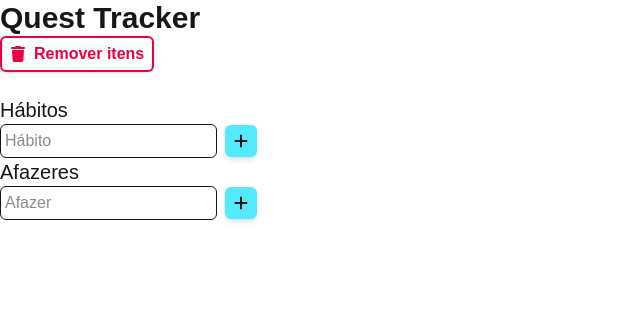
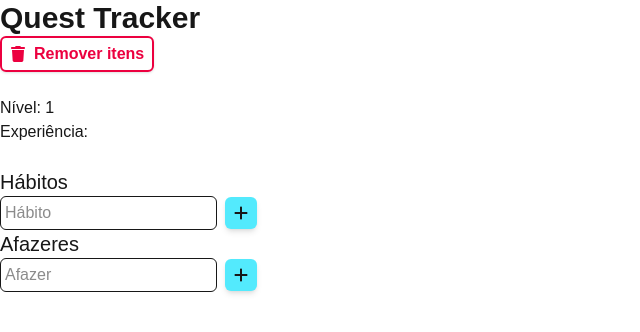
Before and after one commit to gab-souza-martins/gamified-habit-tracker, a Next.js app: page / in a window 1280 px wide. Shown: the top 332 px of the page, without its empty margins (0-640 px from the left). Built offline with nearby package versions, Linux system fonts and the light colour scheme.

Commit message:
Criado componente UserStats.tsx, com parágrafos para nível e experiência

```diff
--- /dev/null
+++ b/src/app/Components/UserStats.tsx
@@ -0,0 +1,10 @@
+const UserStats = () => {
+   return (
+      <>
+         <p>Nível: 1</p>
+         <p>Experiência:</p>
+      </>
+   );
+};
+
+export default UserStats;
--- a/src/app/page.tsx
+++ b/src/app/page.tsx
@@ -2,12 +2,15 @@
 import HabitList from "./Components/HabitList";
 import RemoveAllItems from "./Components/RemoveAllItems";
 import TodoList from "./Components/TodoList";
+import UserStats from "./Components/UserStats";
 
 const Home = () => {
    return (
       <>
          <h1 className="text-3xl font-bold">Quest Tracker</h1>
          <RemoveAllItems />
+         <br />
+         <UserStats />
          <br />
          <HabitList />
          <TodoList />
```
